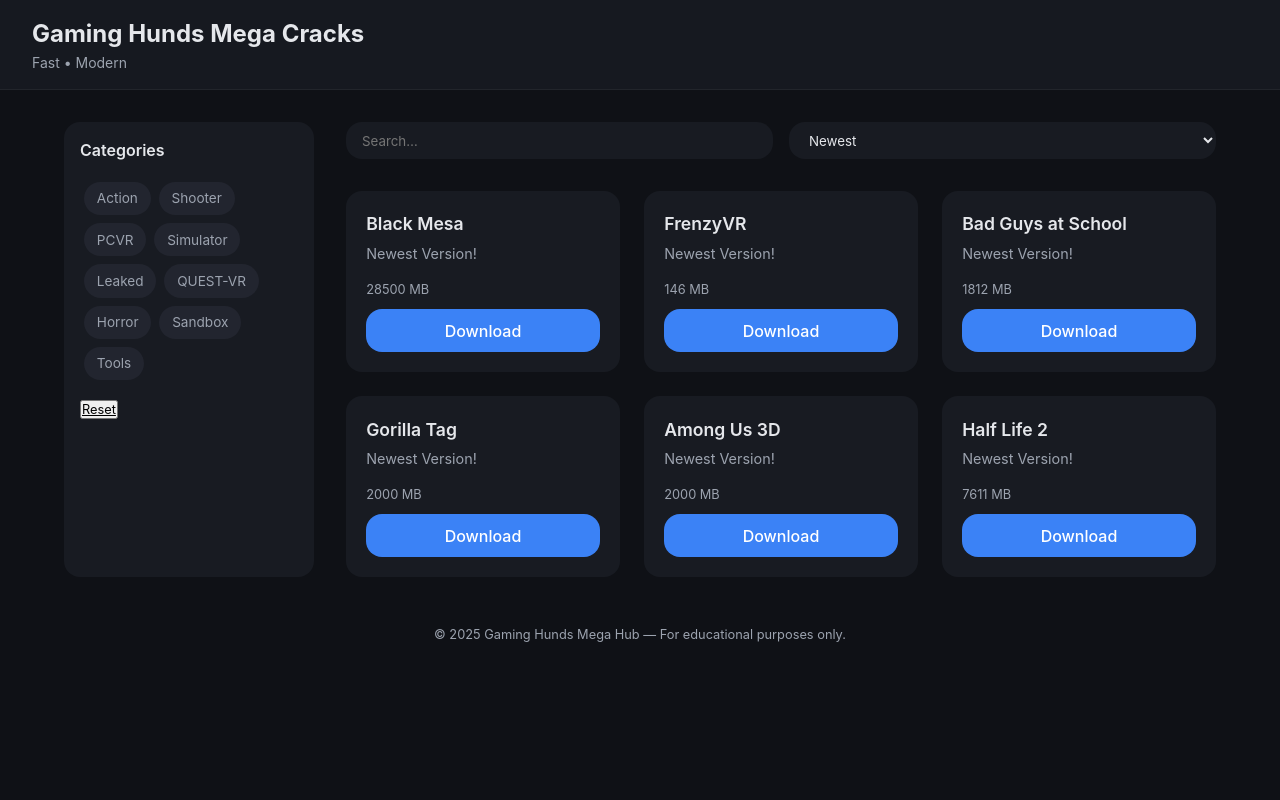
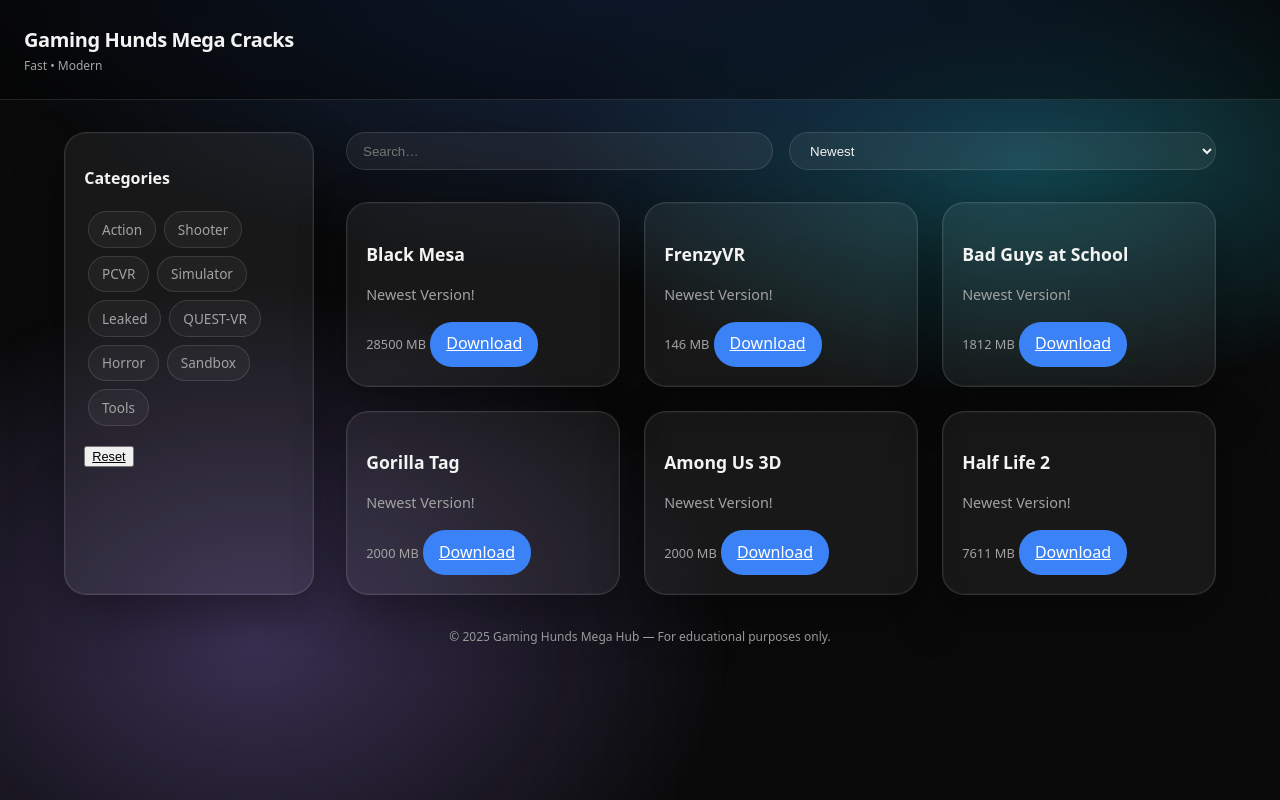
Before and after one commit to Gaminghundoriginalreal/unlockit.ch, a plain HTML site: page banned.html in a window 1280 px wide. Drawn offline with Linux system fonts and the light colour scheme.

Commit message:
Update banned.html

```diff
--- a/banned.html
+++ b/banned.html
@@ -1,48 +1,109 @@
-<!doctype html>
-<html lang="en" class="h-full">
+<!DOCTYPE html>
+<html lang="en">
 <head>
+  <meta charset="utf-8" />
   <meta name="viewport" content="width=device-width, initial-scale=1" />
   <title>Gaming Hunds Mega Hub — Downloads</title>
   <meta name="description" content="Gaming Hund´s Mega Cracks" />
   <style>
     :root {
-      --bg: #0f1116;
-      --bg-card: #181b22;
-      --bg-hover: #22252f;
+      --bg: #0a0a0a;
+      --card: rgba(255,255,255,0.06);
+      --border: rgba(255,255,255,0.12);
+      --muted: #a3a3a3;
+      --text: #f3f3f3;
+      --radius: 22px;
+      --shadow: 0 20px 50px rgba(0,0,0,0.35), 0 0 0 1px rgba(255,255,255,0.04) inset;
       --accent: #3b82f6;
-      --text: #e5e7eb;
-      --text-dim: #9ca3af;
-      --radius: 1rem;
-      --transition: 0.25s ease;
     }
-    * { box-sizing: border-box; margin: 0; padding: 0; }
-    body { font-family: "Inter", sans-serif; background: var(--bg); color: var(--text); line-height: 1.5; }
-    a { color: inherit; text-decoration: none; }
-    button, select, input { font-family: inherit; }
-    header { position: sticky; top: 0; z-index: 50; background: rgba(24,27,34,0.9); backdrop-filter: blur(10px); border-bottom: 1px solid rgba(255,255,255,0.05); padding: 1rem 2rem; display: flex; align-items: center; gap: 1rem; }
-    header h1 { font-size: 1.5rem; font-weight: 700; }
-    header p { font-size: 0.875rem; color: var(--text-dim); }
+    * { box-sizing: border-box; }
+    html, body { height: 100%; }
+    body {
+      margin: 0;
+      color: var(--text);
+      background: var(--bg);
+      font-family: ui-sans-serif, system-ui, -apple-system, Segoe UI, Roboto, Helvetica, Arial, sans-serif;
+      line-height: 1.6;
+    }
+    /* Background gradients + grid */
+    .bgfx {
+      position: fixed; inset: 0; z-index: -1; pointer-events: none;
+      background:
+        radial-gradient(1200px 600px at 50% -10%, #3b82f6 0%, rgba(0,0,0,0) 60%),
+        radial-gradient(800px 400px at 80% 20%, #22d3ee 0%, rgba(0,0,0,0) 60%),
+        radial-gradient(800px 600px at 20% 80%, #a78bfa 0%, rgba(0,0,0,0) 60%);
+      opacity: .30;
+    }
+    .gridfx { position: fixed; inset:0; z-index: -1; pointer-events:none; background:
+      linear-gradient(rgba(255,255,255,0.05) 1px, transparent 1px),
+      linear-gradient(90deg, rgba(255,255,255,0.05) 1px, transparent 1px);
+      background-size: 24px 24px; opacity:.08; }
+
+    header {
+      display:flex; align-items:center; justify-content:space-between;
+      padding: 24px;
+      background: rgba(0,0,0,0.4); backdrop-filter: blur(10px);
+      border-bottom: 1px solid var(--border);
+    }
+    header h1 { margin:0; font-size: 20px; font-weight:700; letter-spacing:-0.02em; }
+    header p { margin:0; font-size:12px; color:var(--muted); }
+
     main { max-width: 1200px; margin: 2rem auto; padding: 0 1.5rem; display: grid; grid-template-columns: 250px 1fr; gap: 2rem; }
     @media(max-width: 768px){ main { grid-template-columns: 1fr; } }
-    aside { background: var(--bg-card); border-radius: var(--radius); padding: 1rem; }
-    aside h2 { font-size: 1rem; margin-bottom: 1rem; font-weight: 600; }
-    .chip { display: inline-block; padding: .4rem .8rem; margin: .25rem; border-radius: 999px; font-size: 0.85rem; background: var(--bg-hover); color: var(--text-dim); cursor: pointer; transition: var(--transition); }
-    .chip.active, .chip:hover { background: var(--accent); color: white; }
-    .filters { display: flex; gap: 1rem; margin-bottom: 2rem; flex-wrap: wrap; }
-    .filters input, .filters select { flex: 1; padding: 0.6rem 1rem; border-radius: var(--radius); border: none; background: var(--bg-card); color: var(--text); transition: var(--transition); }
+
+    aside, .card {
+      background: var(--card);
+      border: 1px solid var(--border);
+      border-radius: var(--radius);
+      padding: 1.2rem;
+      box-shadow: var(--shadow);
+      backdrop-filter: blur(10px);
+    }
+    aside h2 { font-size: 1rem; margin-bottom: 1rem; font-weight:600; }
+
+    .chip {
+      display:inline-block; padding: .4rem .8rem; margin: .25rem;
+      border-radius: 999px; font-size:0.85rem;
+      border:1px solid var(--border);
+      background: rgba(255,255,255,0.04);
+      color: var(--muted);
+      cursor:pointer;
+    }
+    .chip.active, .chip:hover { background: var(--accent); color:#fff; }
+
+    .filters { display:flex; gap:1rem; margin-bottom:2rem; flex-wrap:wrap; }
+    .filters input, .filters select {
+      flex:1; padding:0.6rem 1rem;
+      border-radius: var(--radius);
+      border:1px solid var(--border);
+      background: var(--card);
+      color: var(--text);
+    }
     .filters input:focus, .filters select:focus { outline: 2px solid var(--accent); }
+
     #grid { display: grid; grid-template-columns: repeat(auto-fill, minmax(260px, 1fr)); gap: 1.5rem; }
-    .card { background: var(--bg-card); border-radius: var(--radius); padding: 1.2rem; display: flex; flex-direction: column; transition: var(--transition); border: 1px solid transparent; }
-    .card:hover { transform: translateY(-4px); border-color: var(--accent); background: var(--bg-hover); }
-    .card h3 { font-size: 1.1rem; font-weight: 600; margin-bottom: 0.3rem; }
-    .card p { font-size: 0.9rem; color: var(--text-dim); flex-grow: 1; margin-bottom: 1rem; }
-    .btn { display: inline-block; text-align: center; padding: 0.6rem 1rem; border-radius: var(--radius); background: var(--accent); color: white; font-weight: 500; transition: var(--transition); }
-    .btn:hover { opacity: 0.9; }
-    #empty { text-align: center; padding: 2rem; color: var(--text-dim); border: 1px dashed rgba(255,255,255,0.1); border-radius: var(--radius); display: none; }
-    footer { max-width: 1200px; margin: 2rem auto; padding: 1rem 1.5rem; font-size: 0.8rem; color: var(--text-dim); text-align: center; }
+    .card h3 { font-size:1.1rem; font-weight:600; margin-bottom:0.3rem; }
+    .card p { font-size:0.9rem; color:var(--muted); flex-grow:1; margin-bottom:1rem; }
+
+    .btn {
+      display:inline-block; text-align:center;
+      padding:0.6rem 1rem;
+      border-radius: var(--radius);
+      background: var(--accent);
+      color: white; font-weight:500;
+    }
+    .btn:hover { opacity:0.9; }
+
+    #empty { text-align:center; padding:2rem; color: var(--muted);
+      border:1px dashed var(--border); border-radius: var(--radius); display:none; }
+
+    footer { text-align:center; color: var(--muted); font-size:12px; margin: 28px 0 8px; }
   </style>
 </head>
 <body>
+  <div class="bgfx" aria-hidden="true"></div>
+  <div class="gridfx" aria-hidden="true"></div>
+
 <header>
   <div>
     <h1>Gaming Hunds Mega Cracks</h1>
@@ -123,7 +184,7 @@
     card.innerHTML=`
       <h3>${i.title}</h3>
       <p>${i.description}</p>
-      <span style="font-size:0.8rem;color:var(--text-dim);margin-bottom:.6rem;">${i.sizeMB} MB</span>
+      <span style="font-size:0.8rem;color:var(--muted);margin-bottom:.6rem;">${i.sizeMB} MB</span>
       ${firstLink ? `<a href="${firstLink.url}" class="btn">${firstLink.label}</a>` : ""}
     `;
     grid.appendChild(card);
```
